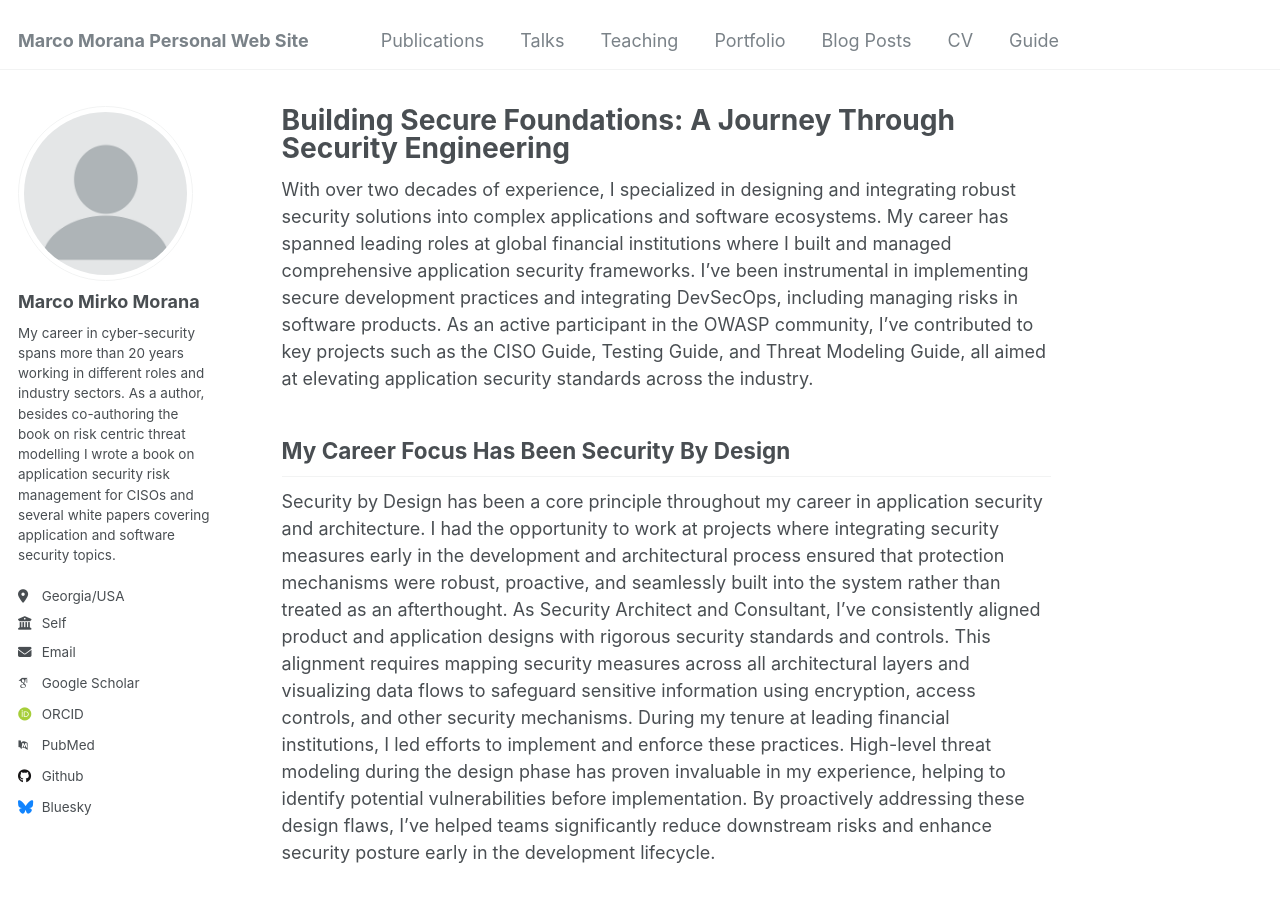
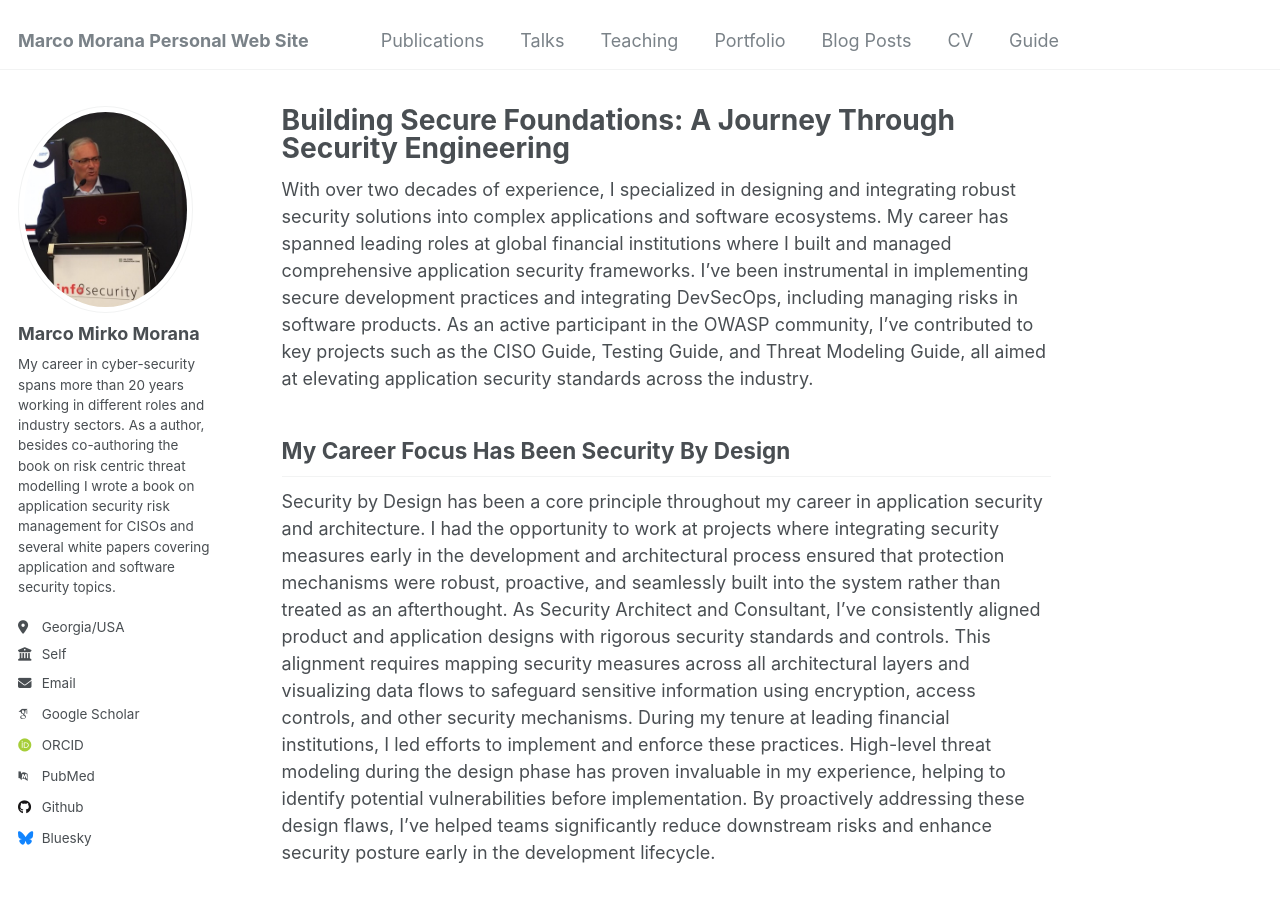
Before and after one commit to mmorana1/marcom, a Jekyll site: the page built from _pages/about.md, in a window 1280 px wide and 900 px high. Built offline with Jekyll 4.4.1, drawn with Linux system fonts in a browser that asks for light colours; some web fonts are replaced.

Commit message:
Update _config.yml

```diff
--- a/_config.yml
+++ b/_config.yml
@@ -21,7 +21,7 @@ repository               : "marcom"
 #               Additional customization can be done by editing /_includes/author-profile.html
 author:
   # Biographic information
-  avatar           : "profile.png"
+  avatar           : "Screen Shot 2015-07-18 at 11.08.11.jpeg"
   name             : "Marco Mirko Morana"
   pronouns         : # example: "he"
   bio              : "My career in cyber-security spans more than 20 years working in different roles and industry sectors. As a author, besides co-authoring the book on risk centric threat modelling I wrote a book on application security risk management for CISOs and several white papers covering application and software security topics."
```
